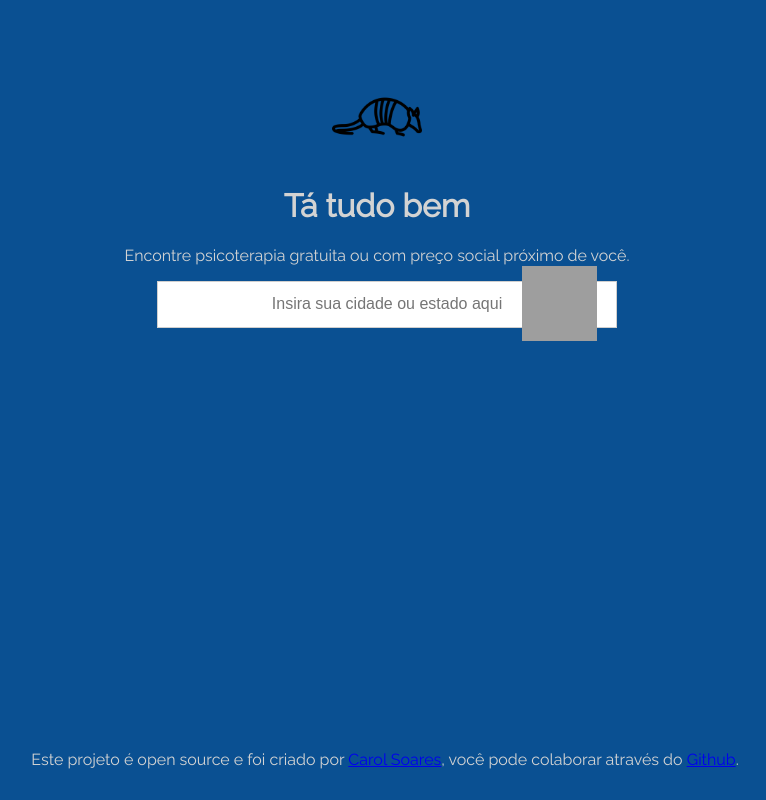
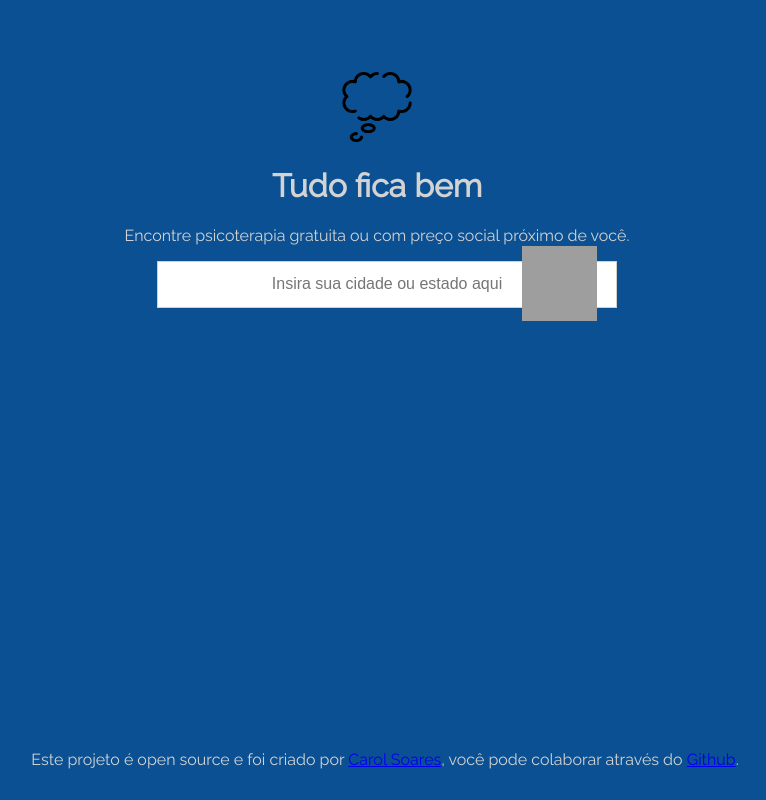
Before and after one commit to Dennissiq/tudoficabem.github.io, a plain HTML site: page index.html in a window 1280 px wide. Shown: the whole page, without its empty margins (263-1029 px from the left). Drawn offline with Linux system fonts and the light colour scheme; grey boxes are pictures that could not be loaded.

Commit message:
changing logo and name

```diff
--- a/index.html
+++ b/index.html
@@ -10,8 +10,8 @@
 </head>
 
 <body>
-    <img src="./icon/armadillo.png" alt="imagem de um tatu bola cinza que direciona para página inicial" width="90" height="90">
-    <h1>Tá tudo bem</h1>
+    <img src="./icon/think.png" alt="imagem de balão de pensamento que direciona para página inicial" width="70" height="70">
+    <h1>Tudo fica bem</h1>
     <p>Encontre psicoterapia gratuita ou com preço social próximo de você.</p>
     <form class="search-container">
             <input type="text" id="search-bar" placeholder="Insira sua cidade ou estado aqui">
```
Also changed, not shown: icon/think.png (added).
